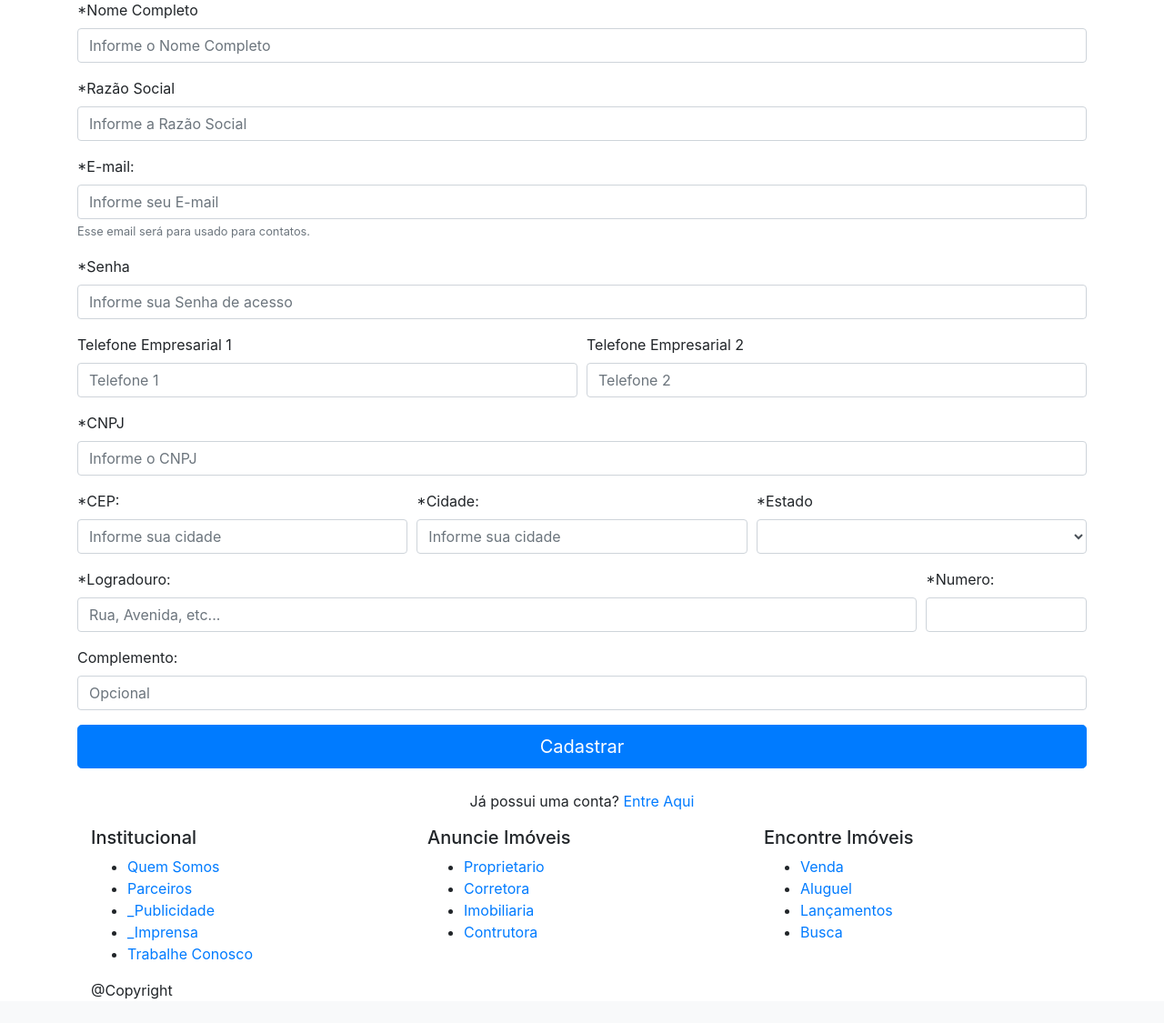
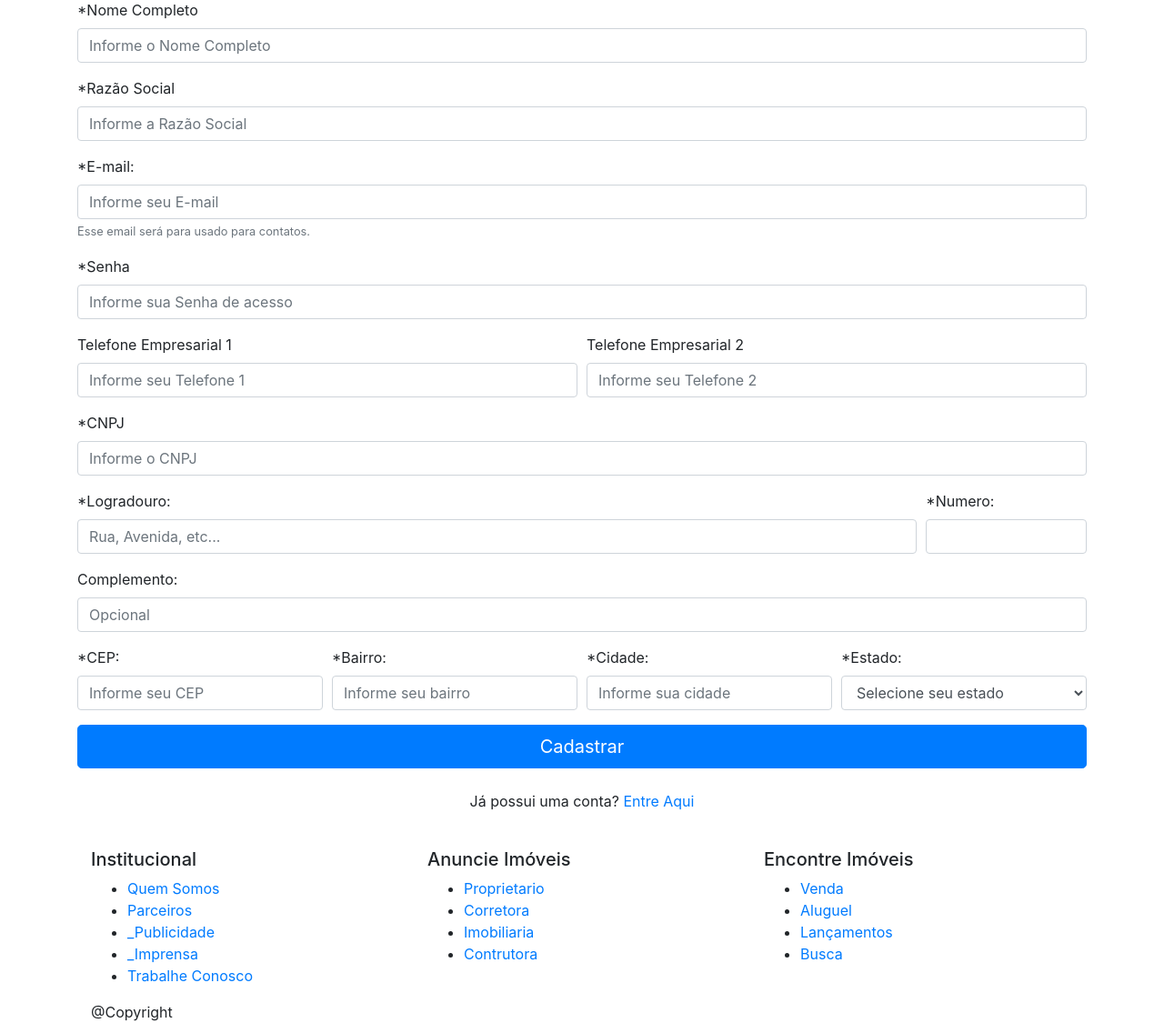
Before and after one commit to edg-dev/corretora, a PHP site: page /View/Cadastro/PessoaJuridica.php in a window 1280 px wide. Shown: the part 103-1228 px from the top of the page at 91% size. Before the commit the page ends 1202 px from the top, so only its background shows below. Run offline with PHP 8.4, Linux system fonts and the light colour scheme; data that the repository does not hold is empty; some libraries are stand-ins or nearby versions.

Commit message:
Corrigindo o Cadastro,o Controller e a Model da Pessoa Juridica.

```diff
--- a/Model/PessoaJuridicaModel.php
+++ b/Model/PessoaJuridicaModel.php
@@ -19,8 +19,8 @@ class PessoaJuridicaModel{
         $this->usuario = new UsuarioModel();
     }
 
-    public function inserir($nome, $email, $senha, $telefone1, $telefone2, $razaoSocial, $cnpj, $logradouro,
-                            $numero, $complemento, $cep, $nomeBairro, $nomeCidade, $idEstado){
+    public function inserir($nome, $razaoSocial, $email, $senha, $telefone1, $telefone2,  $cnpj,
+                            $logradouro, $numero, $complemento, $cep, $nomeBairro, $nomeCidade, $idEstado){
 
         try{
             $idEndereco = $this->endereco->getIdEndereco($logradouro, $numero, $complemento, $cep, $nomeBairro, $nomeCidade, $idEstado);
--- a/View/Cadastro/PessoaJuridica.php
+++ b/View/Cadastro/PessoaJuridica.php
@@ -39,11 +39,11 @@
     <div class="form-row">
         <div class="form-group col-md-6">
             <label for="telefone1">Telefone Empresarial 1</label>
-            <input type="text" class="form-control" id="telefone1" name="telefone1" placeholder="Telefone 1">
+            <input type="text" class="form-control" id="telefone1" name="telefone1" placeholder="Informe seu Telefone 1">
         </div>
         <div class="form-group col-md-6">
             <label for="telefone2">Telefone Empresarial 2</label>
-            <input type="text" class="form-control" id="telefone2" name="telefone2" placeholder="Telefone 2">
+            <input type="text" class="form-control" id="telefone2" name="telefone2" placeholder="Informe seu Telefone 2">
         </div>
     </div>
 
@@ -54,50 +54,57 @@
 
     <!--Endereco Completo com uma funcao de Buscar Atomaticamente-->
     <div class="form-row">
-        <div class="form-group col-md-4">
-            <label for="cep"><span>*</span>CEP:</label>
-            <input type="text" class="form-control" id="cep" name="cep" placeholder="Informe sua cidade" >
-        </div>
-
-        <div class="form-group col-md-4">
-            <label for="cidade"><span>*</span>Cidade:</label>
-            <input type="text" class="form-control" id="cidade" name="cidade" placeholder="Informe sua cidade" >
-        </div>
-
-        <div class="form-group col-md-4">
-        <label for="estado"><span>*</span>Estado</label>
-		<select class="form-control" id="estado" name="estado" placeholder="Informe seu Estado">
-			<?php foreach($estados as $estado){?>
-                <option value="<?php echo $estado['idEstado'];?>"> <?php echo $estado['descricaoEstado'];?> </option>
-                <?php }?>
-		</select>
-        </div>
-    </div>
-
-    <div class="form-row">
         <div class="form-group col-md-10">
             <label for="logradouro"><span>*</span>Logradouro:</label>
-            <input type="text" class="form-control" id="logradouro" name="logradouro" placeholder="Rua, Avenida, etc..." >
+            <input type="text" class="form-control" id="logradouro" placeholder="Rua, Avenida, etc..." name="logradouro" required>
+
         </div>
 
         <div class="form-group col-md-2">
             <label for="numero"><span>*</span>Numero:</label>
-            <input type="text" class="form-control" id="numero" name="numero">
+            <input type="number" class="form-control" id="numero" name="numero" required>
         </div>
     </div>
 
     <div class="form-group">
         <label for="cpf">Complemento:</label>
-        <input type="text" class="form-control" id="complemento" name="complemento" placeholder="Opcional" >
+        <input type="text" class="form-control" id="complemento" placeholder="Opcional" name="complemento">
     </div>
 
+    <div class="form-row">
+        <div class="form-group col-md-3">
+            <label for="cep"><span>*</span>CEP:</label>
+            <input type="number" class="form-control" id="cep" placeholder="Informe seu CEP" name="cep" required>
+        </div>
 
+        <div class="form-group col-md-3">
+            <label for="bairro"><span>*</span>Bairro:</label>
+            <input type="text" class="form-control" id="bairro" placeholder="Informe seu bairro" name="bairro" required>
+        </div>
+
+        <div class="form-group col-md-3">
+            <label for="cidade"><span>*</span>Cidade:</label>
+            <input type="text" class="form-control" id="cidade" placeholder="Informe sua cidade" name="cidade" required>
+        </div>
+
+        <div class="form-group col-md-3">
+            <label for="estado"><span>*</span>Estado:</label>
+            <select id="estado" class="form-control" name="estado" required>
+                <option selected>Selecione seu estado</option>
+                <?php foreach($estados as $estado){?>
+                <option value="<?php echo $estado['idEstado'];?>"> <?php echo $estado['descricaoEstado'];?> </option>
+                <?php }?>
+            </select>
+        </div>
+
+    </div>
 	<button type="submit" class="btn btn-primary btn-lg btn-block">Cadastrar</button>
 
 </form>
 <br>
-<p style="text-align:center">Já possui uma conta?	<a href="../login/user/login.php">Entre Aqui</a>
-
+<div>
+    <p style="text-align:center">Já possui uma conta?	<a href="../login/user/login.php">Entre Aqui</a>
+</div>
 <!--JS do CEP -->
 <script type="text/javascript">
 	$("#cep").focusout(function(){
@@ -127,8 +134,19 @@
 			}
 		});
 	});
+		$("#cadastroPessoaFisica").on("submit", function(event){
+			event.preventDefault();
+
+			$.ajax({
+				url: $("#cadastroPessoaFisica").attr("action"),
+				method: $("#cadastroPessoaFisica").attr("method"),
+				data: $("#cadastroPessoaFisica").serialize(),
+				success: function(data){
+					$("#mensagem").html(data);
+				}
+			})
+        });
 </script>
-
 <?php include "../Templates/footer.php"; ?>
 <style>
     input[type="number"]::-webkit-outer-spin-button, input[type="number"]::-webkit-inner-spin-button {
```
Also changed, not shown: Controller/PessoaJuridicaController.php (+4 -3 lines).
